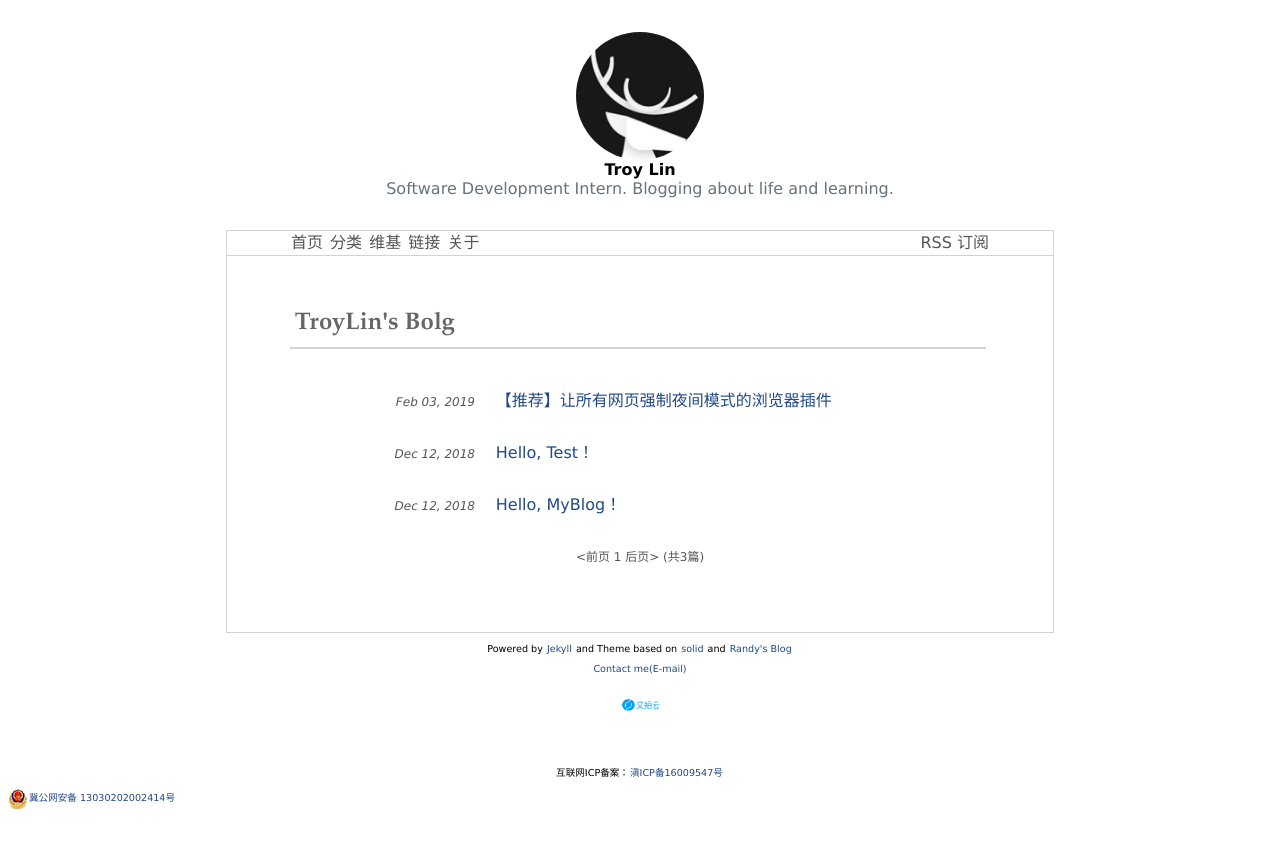
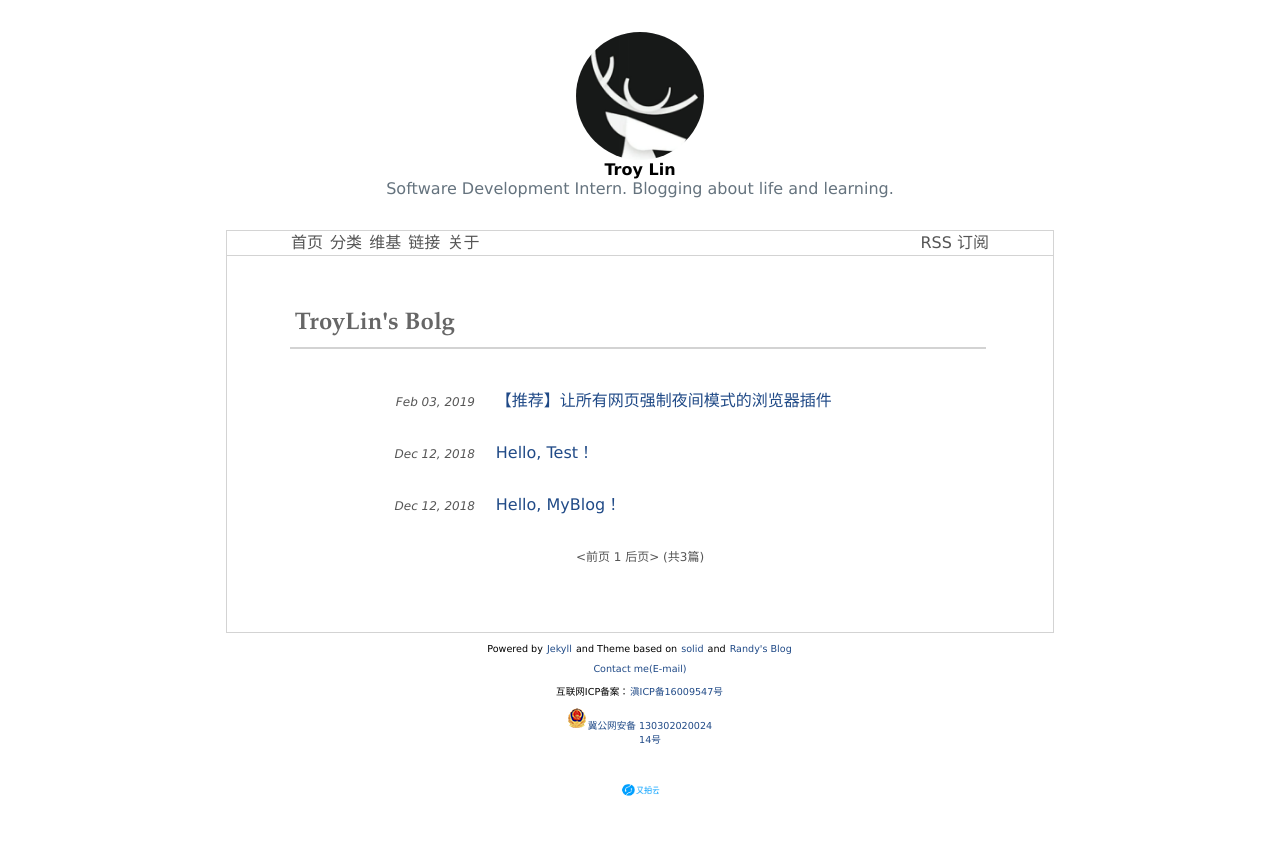
Before and after one commit to TroyLin0218/TroyLin0218.github.io, a Jekyll site: the page built from index.html, in a window 1280 px wide. Shown: the top 848 px of the page. Built offline with Jekyll 4.4.1, drawn with Linux system fonts in a browser that asks for light colours; the list of posts is cut into pages by our own code.

Commit message:
修改公安备案样式

```diff
--- a/_includes/footer.html
+++ b/_includes/footer.html
@@ -4,18 +4,20 @@
         and <a href="https://lutaonan.com/" target="_blank">Randy's Blog</a>
     </p>
     <p style="font-size:0.6em;"><a href="mailto:troylin0218@163.com" target="_blank">Contact me(E-mail)</a></p>
-    <p style="font-size:0.6em;">
+    <p style="font-size:0.6em;">互联网ICP备案：<a href="http://www.beian.miit.gov.cn" target="_blank">滇ICP备16009547号</a></p>
+    <div style="margin:0 auto; padding:0;">
+	<a target="_blank" href="http://www.beian.gov.cn/portal/registerSystemInfo?recordcode=13030202002414" style="display:inline-block;text-decoration:none;height:auto;line-height:auto;">
+		<img src="/images/gonganbeianlogo.png" style="float:left;"/>
+		<p style="font-size:0.6em;">
+			冀公网安备 13030202002414号
+		</p>
+	</a>
+     </div>
+	<p style="font-size:0.6em;">
         <a href="https://www.upyun.com/?utm_source=lianmeng&utm_medium=referral" target="_blank">
             <img src="/images/upyunlogo.png" width=50px height=20px />
         </a>
     </p>
-    <p style="font-size:0.6em;">互联网ICP备案：<a href="http://www.beian.miit.gov.cn" target="_blank">滇ICP备16009547号</a></p>
-    <p style="font-size:0.6em;">
-	    <img src="/images/gonganbeianlogo.png" style="float:left;"/>
-	    <a href="http://www.beian.gov.cn/portal/registerSystemInfo?recordcode=13030202002414" target="_blank" style="float:left;">
-		    冀公网安备 13030202002414号
-	    </a>
-     </p>
 </center>
     </body>
 </html>
```
